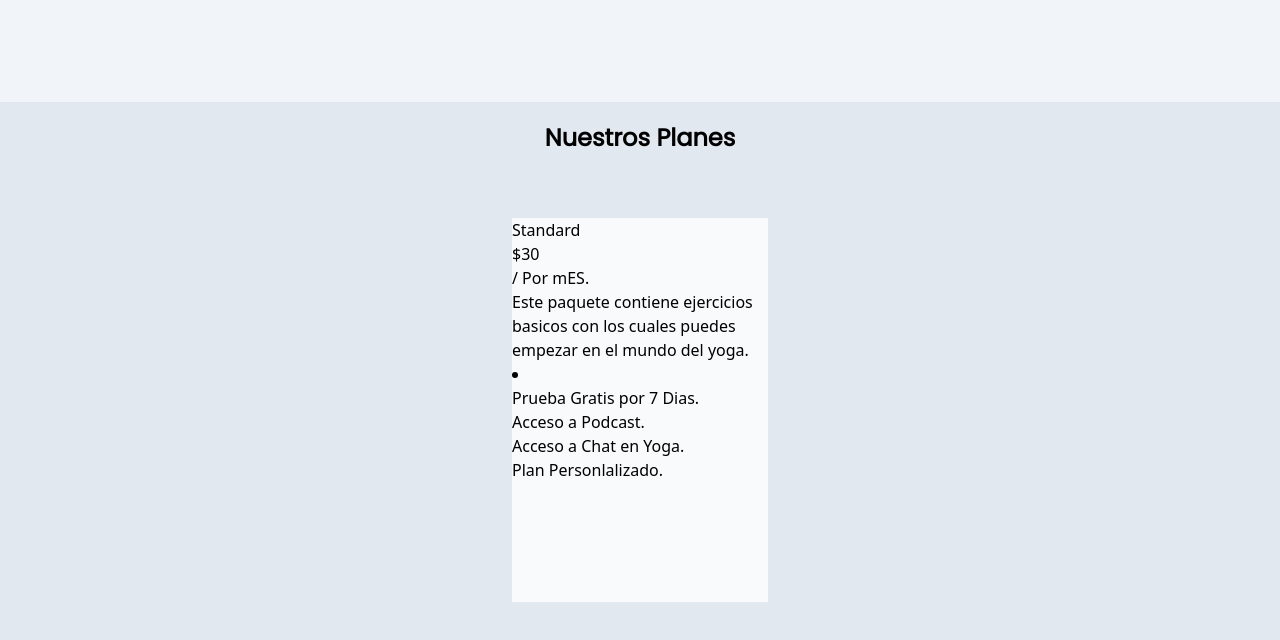
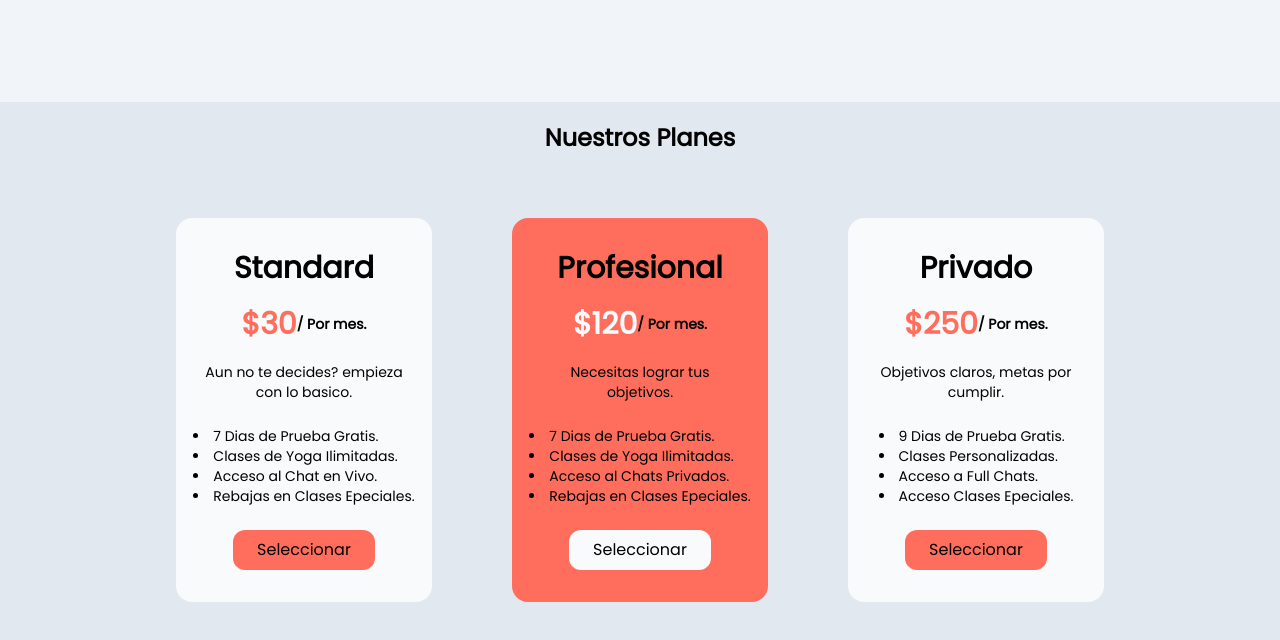
Before and after one commit to eluisking/yoga-landing, a website: page public/index.html in a window 1280 px wide. Shown: the part 1826-2466 px from the top of the page. Drawn offline with Linux system fonts and the light colour scheme.

Commit message:
[ADD] - Section Plannes

```diff
--- a/public/index.html
+++ b/public/index.html
@@ -110,20 +110,53 @@
     <section class="bg-bg-secundary">
         <div class="pb-16 pt-5 flex justify-center flex-col items-center">
             <h2 class="font-Poppins-r font-semibold text-lg lg:text-2xl">Nuestros Planes</h2>
-            <div class="py-16">
-                <div class="w-64 h-96 bg-white">
-                    <p>Standard</p>
-                    <div>
-                        <p>$30</p>
-                        <p>/ Por mES.</p>
+            <div class="py-16 flex flex-col gap-10 lg:flex-row lg:gap-20">
+                <div class="w-64 h-96 bg-white rounded-2xl flex flex-col items-center justify-center">
+                    <p class="font-Poppins-r font-bold text-3xl">Standard</p>
+                    <div class="flex py-5 flex items-center">
+                        <p class="font-Poppins-r font-semibold text-3xl text-orange-primary">$30</p>
+                        <p class="font-Poppins-r font-semibold text-sm">/ Por mes.</p>
                     </div>
-                    <P>Este paquete contiene ejercicios basicos con los cuales puedes empezar en el mundo del yoga.</P>
-                    <li>
-                        <p>Prueba Gratis por 7 Dias.</p>
-                        <p>Acceso a Podcast.</p>
-                        <p>Acceso a Chat en Yoga.</p>
-                        <p>Plan Personlalizado.</p>
-                    </li>
+                    <P class="font-Poppins-r px-6 text-sm text-center">Aun no te decides? empieza con lo basico.</P>
+                    <ul class="list-disc list-inside py-6">
+                        <li class="font-Poppins-r text-sm">7 Dias de Prueba Gratis.</li>
+                        <li class="font-Poppins-r text-sm">Clases de Yoga Ilimitadas.</li>
+                        <li class="font-Poppins-r text-sm">Acceso al Chat en Vivo.</li>
+                        <li class="font-Poppins-r text-sm">Rebajas en Clases Epeciales.</li>
+                    </ul>
+                    <a class="font-Poppins-r bg-orange-primary px-6 p-2 rounded-xl hover:bg-orange-secundary hover:text-white" href="#">Seleccionar</a>
+                </div>
+
+                <div class="w-64 h-96 bg-orange-primary rounded-2xl flex flex-col items-center justify-center">
+                    <p class="font-Poppins-r font-bold text-3xl">Profesional</p>
+                    <div class="flex py-5 flex items-center">
+                        <p class="font-Poppins-r font-semibold text-3xl text-white">$120</p>
+                        <p class="font-Poppins-r font-semibold text-sm">/ Por mes.</p>
+                    </div>
+                    <P class="font-Poppins-r px-6 text-sm text-center">Necesitas lograr tus objetivos.</P>
+                    <ul class="list-disc list-inside py-6">
+                        <li class="font-Poppins-r text-sm">7 Dias de Prueba Gratis.</li>
+                        <li class="font-Poppins-r text-sm">Clases de Yoga Ilimitadas.</li>
+                        <li class="font-Poppins-r text-sm">Acceso al Chats Privados.</li>
+                        <li class="font-Poppins-r text-sm">Rebajas en Clases Epeciales.</li>
+                    </ul>
+                    <a class="font-Poppins-r bg-white px-6 p-2 rounded-xl hover:bg-orange-secundary hover:text-orange-primary" href="#">Seleccionar</a>
+                </div>
+
+                <div class="w-64 h-96 bg-white rounded-2xl flex flex-col items-center justify-center">
+                    <p class="font-Poppins-r font-bold text-3xl">Privado</p>
+                    <div class="flex py-5 flex items-center">
+                        <p class="font-Poppins-r font-semibold text-3xl text-orange-primary">$250</p>
+                        <p class="font-Poppins-r font-semibold text-sm">/ Por mes.</p>
+                    </div>
+                    <P class="font-Poppins-r px-6 text-sm text-center">Objetivos claros, metas por cumplir.</P>
+                    <ul class="list-disc list-inside py-6">
+                        <li class="font-Poppins-r text-sm">9 Dias de Prueba Gratis.</li>
+                        <li class="font-Poppins-r text-sm">Clases Personalizadas.</li>
+                        <li class="font-Poppins-r text-sm">Acceso a Full Chats.</li>
+                        <li class="font-Poppins-r text-sm">Acceso Clases Epeciales.</li>
+                    </ul>
+                    <a class="font-Poppins-r bg-orange-primary px-6 p-2 rounded-xl hover:bg-orange-secundary hover:text-white" href="#">Seleccionar</a>
                 </div>
             </div>
         </div>
```
Also changed, not shown: public/css/tailwind.css.
